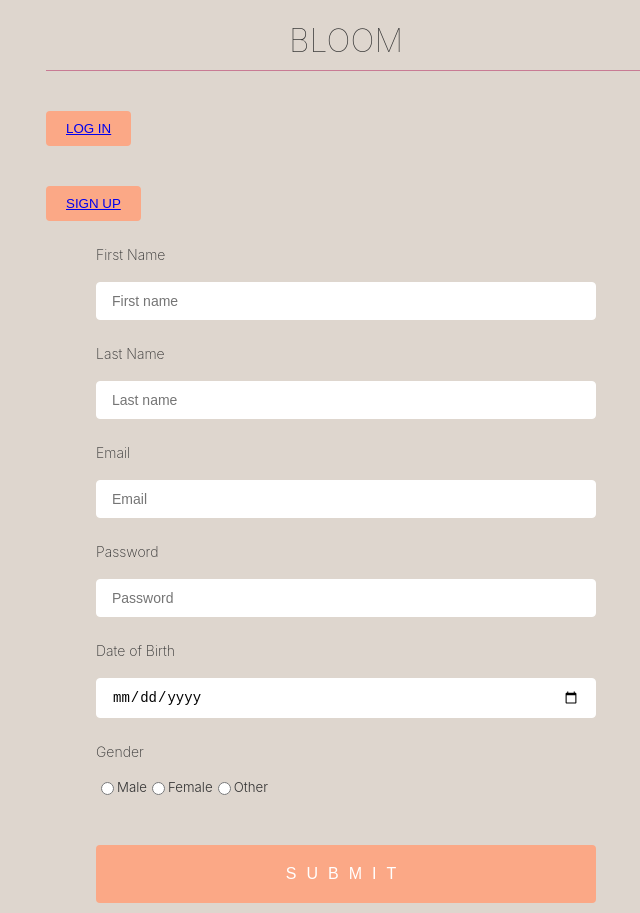
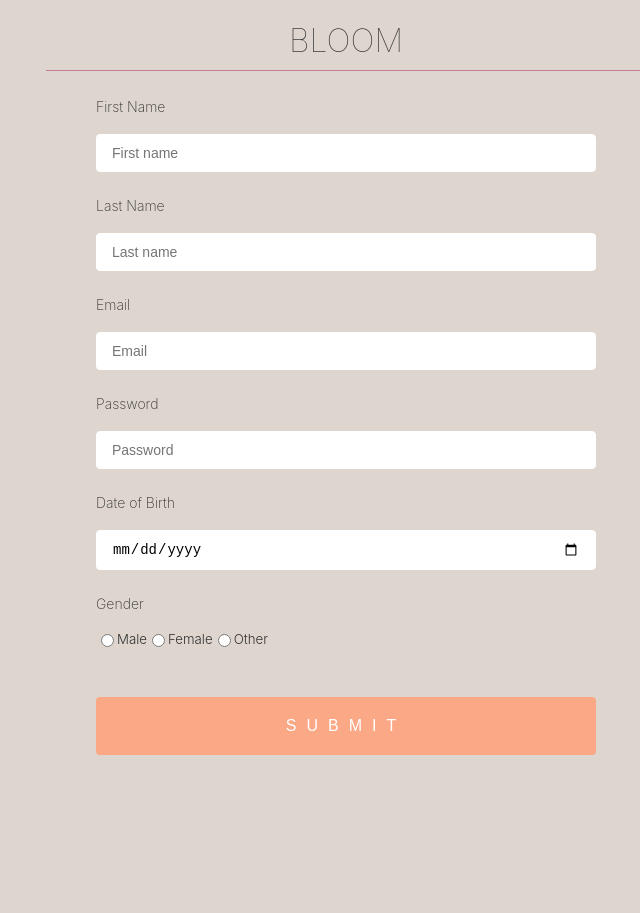
Before and after one commit to pamelv/bloom, a React (Create React App) app in the folder client/: page /signup in a window 1280 px wide. Shown: the whole page, without its empty margins (294-934 px from the left). After the commit the page ends 800 px from the top, so only its background shows below. Built offline with nearby package versions, Linux system fonts and the light colour scheme.

Commit message:
CHORE: fixed routing issue between home, login and sign up rotues

```diff
--- a/client/src/App.js
+++ b/client/src/App.js
@@ -1,28 +1,17 @@
 import React from "react";
-import { BrowserRouter as Router, Switch, Route, Link } from "react-router-dom";
+import { BrowserRouter as Router, Route } from "react-router-dom";
 import Signup from "./pages/Signup";
 import LogIn from "./pages/Login";
+import Home from "./pages/Home";
 
 function App() {
   return (
     <Router>
       <div className="App">
         <h1>BLOOM</h1>
-        <button>
-          <Link to="/login">Log In</Link>
-        </button>
-        <button>
-          <Link to="/signup">Sign Up</Link>
-        </button>
-
-        <Switch>
-          <Route path="/signup">
-            <Signup />
-          </Route>
-          <Route path="/login">
-            <LogIn />
-          </Route>
-        </Switch>
+        <Route exact path="/" component={Home} />
+        <Route exact path="/signup" component={Signup} />
+        <Route exact path="/login" component={LogIn} />
       </div>
     </Router>
   );
--- /dev/null
+++ b/client/src/pages/Home.js
@@ -0,0 +1,17 @@
+import React from "react";
+import { Link } from "react-router-dom";
+
+function App() {
+  return (
+    <div>
+      <button>
+        <Link to="/login">Log In</Link>
+      </button>
+      <button id="signup">
+        <Link to="/signup">Sign Up</Link>
+      </button>
+    </div>
+  );
+}
+
+export default App;
```
